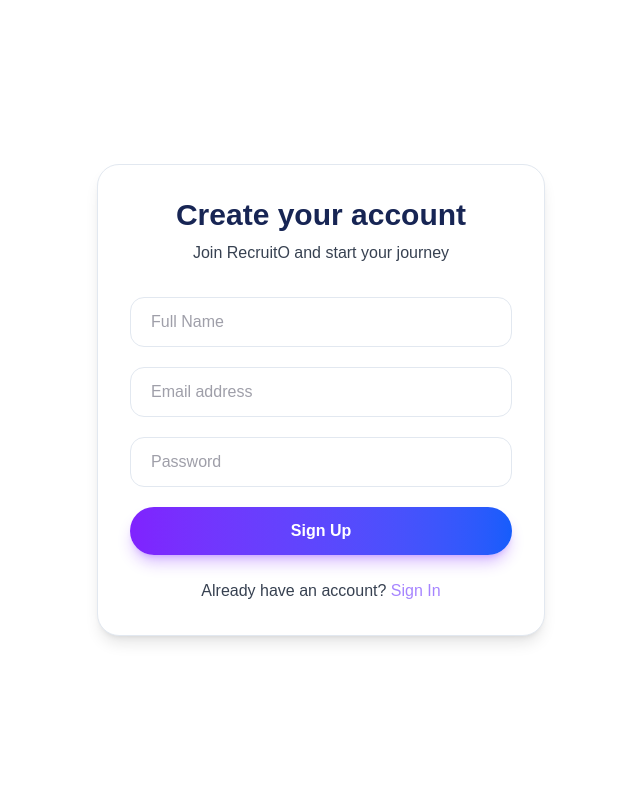
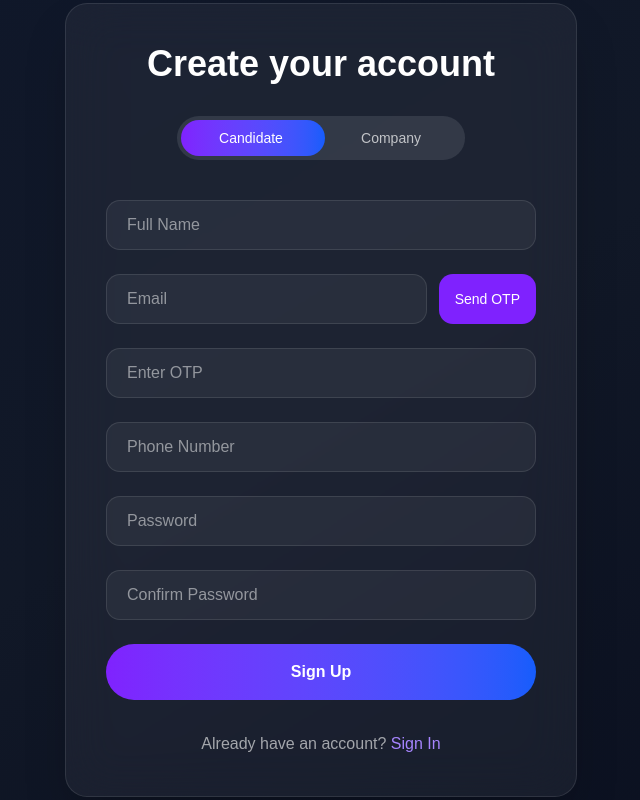
Before and after one commit to RecruitO-Org/RecruitO, a React (Vite) app in the folder react-landing-page-responsive/: page /signup in a window 1280 px wide. Shown: the whole page, without its empty margins (319-959 px from the left). Built offline with nearby package versions, Linux system fonts and the light colour scheme.

Commit message:
sign up page change

```diff
--- a/react-landing-page-responsive/src/pages/auth/Signup.tsx
+++ b/react-landing-page-responsive/src/pages/auth/Signup.tsx
@@ -1,27 +1,45 @@
 import { useState } from "react";
 import { Link, useNavigate } from "react-router-dom";
-import { motion } from "framer-motion";
+import { motion, AnimatePresence } from "framer-motion";
+
+type Role = "candidate" | "company";
 
 export default function Signup() {
-  const [name, setName] = useState("");
+  const navigate = useNavigate();
+  const [role, setRole] = useState<Role>("candidate");
+
+  // Common
   const [email, setEmail] = useState("");
+  const [phone, setPhone] = useState("");
   const [password, setPassword] = useState("");
+  const [confirmPassword, setConfirmPassword] = useState("");
+
+  // Candidate
+  const [fullName, setFullName] = useState("");
+  const [otp, setOtp] = useState("");
+
+  // Company
+  const [companyName, setCompanyName] = useState("");
+  const [website, setWebsite] = useState("");
+  const [registrationNumber, setRegistrationNumber] = useState("");
+  const [industry, setIndustry] = useState("");
+
   const [error, setError] = useState("");
 
-  const navigate = useNavigate();
+  const isFreeEmail = (email: string) => {
+    return /@(gmail|yahoo|outlook|hotmail)\.com$/i.test(email);
+  };
 
-const handleSubmit = (e: React.FormEvent<HTMLFormElement>) => {
+  const handleSubmit = (e: React.FormEvent) => {
     e.preventDefault();
 
-    // Validation
-    if (!name || !email || !password) {
-      setError("All fields are required");
+    if (!email || !phone || !password || !confirmPassword) {
+      setError("All required fields must be filled");
       return;
     }
 
-     // Validation: name should not contain digits
-    if (/\d/.test(name)) {
-      setError("Name should not contain numbers");
+    if (password !== confirmPassword) {
+      setError("Passwords do not match");
       return;
     }
 
@@ -30,122 +48,235 @@ const handleSubmit = (e: React.FormEvent<HTMLFormElement>) => {
       return;
     }
 
-    // Clear error
-    setError("");
+    if (role === "candidate") {
+      if (!fullName || !otp) {
+        setError("Please complete all candidate fields");
+        return;
+      }
 
-    // Temporary success (backend later)
-    console.log("Signup data:", { name, email, password });
+      navigate("/candidate-dashboard");
+    }
 
-    // Redirect after signup
-    navigate("/dashboard");
+    if (role === "company") {
+      if (!companyName || !website || !registrationNumber || !industry) {
+        setError("All company fields are required");
+        return;
+      }
+
+      if (isFreeEmail(email)) {
+        setError("Use official company email (no Gmail/Yahoo)");
+        return;
+      }
+
+      navigate("/company-dashboard");
+    }
   };
 
   return (
-    <section className="min-h-screen flex items-center justify-center bg-body px-4">
+    <section className="min-h-screen flex items-center justify-center bg-gradient-to-br from-[#0f172a] via-[#111827] to-[#0a0f1f] px-4">
       <motion.div
-        initial={{ opacity: 0, y: 40 }}
+        initial={{ opacity: 0, y: 25 }}
         animate={{ opacity: 1, y: 0 }}
-        transition={{ duration: 0.6, ease: "easeOut" }}
-        className="
-          w-full max-w-md
-          bg-box-bg border border-box-border
-          rounded-3xl p-8
-          shadow-lg shadow-box-shadow
-        "
+        transition={{ duration: 0.4 }}
+        className="w-full max-w-lg backdrop-blur-xl bg-white/5 border border-white/10 rounded-3xl p-10 shadow-2xl"
       >
-        {/* Title */}
-        <h1 className="text-3xl font-bold text-heading-1 text-center">
+        <h1 className="text-4xl font-bold text-white text-center">
           Create your account
         </h1>
-        <p className="text-heading-3 text-center mt-2">
-          Join RecruitO and start your journey
-        </p>
 
-        {/* Form */}
-        <form onSubmit={handleSubmit} className="mt-8 space-y-5">
-          {/* Name */}
+        {/* 🔥 Animated Toggle */}
+        <div className="flex justify-center mt-8">
+          <div className="relative bg-white/10 p-1 rounded-full flex w-72">
+
+            <motion.div
+              layout
+              transition={{ type: "spring", stiffness: 500, damping: 30 }}
+              className="absolute top-1 bottom-1 w-1/2 rounded-full bg-gradient-to-r from-violet-600 to-blue-600"
+              style={{
+                left: role === "candidate" ? "4px" : "50%",
+              }}
+            />
+
+            <button
+              type="button"
+              onClick={() => setRole("candidate")}
+              className={`relative z-10 w-1/2 py-2 text-sm font-medium transition-colors ${
+                role === "candidate" ? "text-white" : "text-white/70"
+              }`}
+            >
+              Candidate
+            </button>
+
+            <button
+              type="button"
+              onClick={() => setRole("company")}
+              className={`relative z-10 w-1/2 py-2 text-sm font-medium transition-colors ${
+                role === "company" ? "text-white" : "text-white/70"
+              }`}
+            >
+              Company
+            </button>
+          </div>
+        </div>
+
+        <form onSubmit={handleSubmit} className="mt-10 space-y-6 relative overflow-hidden">
+          <AnimatePresence mode="wait">
+            {role === "candidate" && (
+              <motion.div
+                key="candidate"
+                initial={{ opacity: 0, x: -40 }}
+                animate={{ opacity: 1, x: 0 }}
+                exit={{ opacity: 0, x: 40 }}
+                transition={{ duration: 0.35 }}
+                className="space-y-6"
+              >
+                <input
+                  placeholder="Full Name"
+                  value={fullName}
+                  onChange={(e) => setFullName(e.target.value)}
+                  className="inputStyle"
+                />
+
+                <div className="flex gap-3">
+                  <input
+                    type="email"
+                    placeholder="Email"
+                    value={email}
+                    onChange={(e) => setEmail(e.target.value)}
+                    className="flex-1 inputStyle"
+                  />
+                  <button
+                    type="button"
+                    className="px-4 rounded-xl bg-violet-600 text-white text-sm hover:scale-105 transition"
+                  >
+                    Send OTP
+                  </button>
+                </div>
+
+                <input
+                  placeholder="Enter OTP"
+                  value={otp}
+                  onChange={(e) => setOtp(e.target.value)}
+                  className="inputStyle"
+                />
+              </motion.div>
+            )}
+
+            {role === "company" && (
+              <motion.div
+                key="company"
+                initial={{ opacity: 0, x: 40 }}
+                animate={{ opacity: 1, x: 0 }}
+                exit={{ opacity: 0, x: -40 }}
+                transition={{ duration: 0.35 }}
+                className="space-y-6"
+              >
+                <input
+                  placeholder="Company Name"
+                  value={companyName}
+                  onChange={(e) => setCompanyName(e.target.value)}
+                  className="inputStyle"
+                />
+
+                <input
+                  type="email"
+                  placeholder="Official Company Email"
+                  value={email}
+                  onChange={(e) => setEmail(e.target.value)}
+                  className="inputStyle"
+                />
+
+                <input
+                  placeholder="Company Website"
+                  value={website}
+                  onChange={(e) => setWebsite(e.target.value)}
+                  className="inputStyle"
+                />
+
+                <input
+                  placeholder="Registration Number (CIN/GST)"
+                  value={registrationNumber}
+                  onChange={(e) => setRegistrationNumber(e.target.value)}
+                  className="inputStyle"
+                />
+
+                <input
+                  placeholder="Industry"
+                  value={industry}
+                  onChange={(e) => setIndustry(e.target.value)}
+                  className="inputStyle"
+                />
+              </motion.div>
+            )}
+          </AnimatePresence>
+
+          {/* Common Fields */}
           <input
-            type="text"
-            placeholder="Full Name"
-            value={name}
-            onChange={(e) => setName(e.target.value)}
-            className="
-              w-full px-5 py-3 rounded-xl
-              bg-body border border-box-border
-              text-heading-1
-              placeholder:text-zinc-400
-              outline-none
-              focus:border-violet-500
-            "
+            placeholder="Phone Number"
+            value={phone}
+            onChange={(e) => setPhone(e.target.value)}
+            className="inputStyle"
           />
 
-          {/* Email */}
-          <input
-            type="email"
-            placeholder="Email address"
-            value={email}
-            onChange={(e) => setEmail(e.target.value)}
-            className="
-              w-full px-5 py-3 rounded-xl
-              bg-body border border-box-border
-              text-heading-1
-              placeholder:text-zinc-400
-              outline-none
-              focus:border-violet-500
-            "
-          />
-
-          {/* Password */}
           <input
             type="password"
             placeholder="Password"
             value={password}
             onChange={(e) => setPassword(e.target.value)}
-            className="
-              w-full px-5 py-3 rounded-xl
-              bg-body border border-box-border
-              text-heading-1
-              placeholder:text-zinc-400
-              outline-none
-              focus:border-violet-500
-            "
+            className="inputStyle"
           />
 
-          {/* Error message */}
+          <input
+            type="password"
+            placeholder="Confirm Password"
+            value={confirmPassword}
+            onChange={(e) => setConfirmPassword(e.target.value)}
+            className="inputStyle"
+          />
+
           {error && (
-            <p className="text-sm text-red-500 text-center">
-              {error}
-            </p>
+            <p className="text-red-400 text-sm text-center">{error}</p>
           )}
 
-          {/* Submit */}
           <button
             type="submit"
-            className="
-              w-full py-3 rounded-full
-              bg-gradient-to-r from-violet-600 to-blue-600
-              text-white font-semibold
-              transition-all duration-300
-              hover:scale-105
-              active:scale-95
-              shadow-lg shadow-violet-600/30
-            "
+            className="w-full py-4 rounded-full bg-gradient-to-r from-violet-600 to-blue-600 text-white font-semibold hover:scale-105 transition"
           >
             Sign Up
           </button>
         </form>
 
-        {/* Footer */}
-        <p className="text-center text-heading-3 mt-6">
+        <p className="text-center text-white/60 mt-8">
           Already have an account?{" "}
-          <Link
-            to="/signin"
-            className="text-violet-400 hover:text-violet-300 font-medium"
-          >
+          <Link to="/signin" className="text-violet-400 hover:text-violet-300">
             Sign In
           </Link>
         </p>
       </motion.div>
+
+      <style>
+        {`
+        .inputStyle {
+          width: 100%;
+          padding: 12px 20px;
+          border-radius: 14px;
+          background: rgba(255,255,255,0.05);
+          border: 1px solid rgba(255,255,255,0.1);
+          color: white;
+          outline: none;
+          transition: all 0.2s ease;
+        }
+
+        .inputStyle::placeholder {
+          color: rgba(255,255,255,0.5);
+        }
+
+        .inputStyle:focus {
+          border-color: #7c3aed;
+          background: rgba(255,255,255,0.08);
+        }
+        `}
+      </style>
     </section>
   );
 }
```
